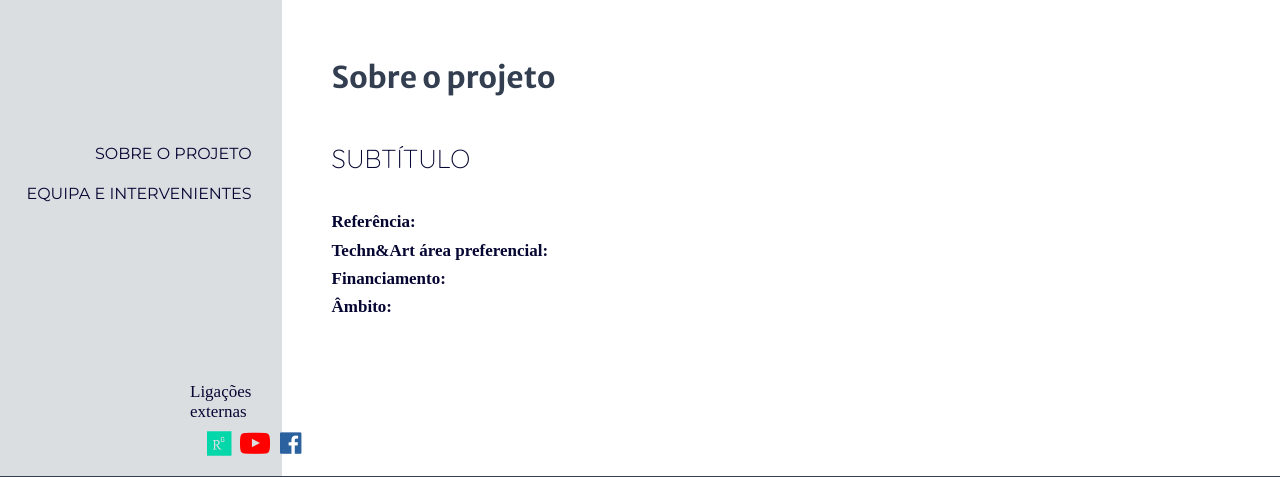
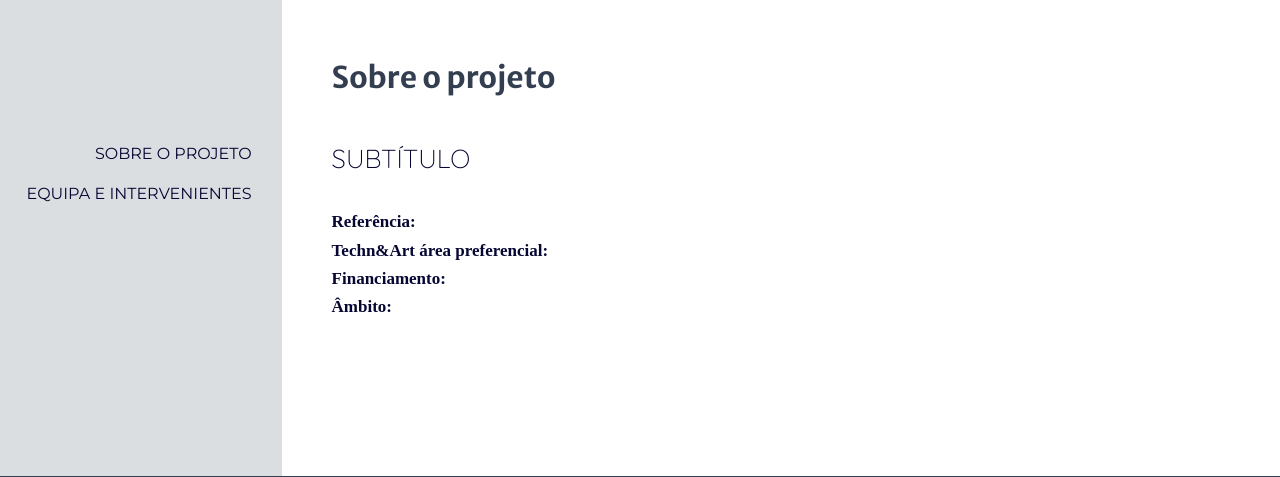
Before and after one commit to iptomar/Tech-Art-F, a PHP site: page /projeto.php in a window 1280 px wide. Shown: the part 592-1069 px from the top of the page. Run offline with PHP 8.4, Linux system fonts and the light colour scheme; data comes from the database, SQL or seed files in the repository; some libraries are stand-ins or nearby versions; some web fonts are replaced.

Commit message:
CSS do backoffice alterado: classe de CSS dos div para os forms de CRUD de  'container mt-5' para 'container-xl mt-5'; Ligações externas removidas de cada projeto;

```diff
--- a/backoffice/administradores/create.php
+++ b/backoffice/administradores/create.php
@@ -43,7 +43,7 @@ if ($_SERVER["REQUEST_METHOD"] == "POST") {
     }
 </style>
 
-<div class="container mt-5">
+<div class="container-xl mt-5">
     <div class="card">
         <h5 class="card-header text-center">Adicionar Administrador</h5>
         <div class="card-body">
--- a/backoffice/administradores/edit.php
+++ b/backoffice/administradores/edit.php
@@ -60,7 +60,7 @@ if ($_SERVER["REQUEST_METHOD"] == "POST") {
     }
 </style>
 
-<div class="container mt-5">
+<div class="container-xl mt-5">
     <div class="card">
         <h5 class="card-header text-center">Editar Administrador</h5>
         <div class="card-body">
--- a/backoffice/administradores/remove.php
+++ b/backoffice/administradores/remove.php
@@ -52,7 +52,7 @@ if ($_SERVER["REQUEST_METHOD"] == "POST") {
     }
 </style>
 
-<div class="container mt-5">
+<div class="container-xl mt-5">
     <div class="card">
         <h5 class="card-header text-center">Remover Administrador</h5>
         <div class="card-body">
--- a/backoffice/administradores/resetpassword.php
+++ b/backoffice/administradores/resetpassword.php
@@ -45,7 +45,7 @@ if ($_SERVER["REQUEST_METHOD"] == "POST") {
         }
     </style>
 
-    <div class="container mt-5">
+    <div class="container-xl mt-5">
         <div class="card">
             <h5 class="card-header text-center">Reset Password</h5>
             <div class="card-body">
--- a/backoffice/investigadores/create.php
+++ b/backoffice/investigadores/create.php
@@ -63,7 +63,7 @@ if ($_SERVER["REQUEST_METHOD"] == "POST") {
     }
 </style>
 
-<div class="container mt-5">
+<div class="container-xl mt-5">
     <div class="card">
         <h5 class="card-header text-center">Adicionar Investigador</h5>
         <div class="card-body">
--- a/backoffice/investigadores/edit.php
+++ b/backoffice/investigadores/edit.php
@@ -99,7 +99,7 @@ if ($_SERVER["REQUEST_METHOD"] == "POST") {
     }
 </style>
 
-<div class="container mt-5">
+<div class="container-xl mt-5">
     <div class="card">
         <h5 class="card-header text-center">Editar Investigador</h5>
         <div class="card-body">
--- a/backoffice/investigadores/remove.php
+++ b/backoffice/investigadores/remove.php
@@ -66,7 +66,7 @@ if ($_SERVER["REQUEST_METHOD"] == "POST") {
     }
 </style>
 
-<div class="container mt-5">
+<div class="container-xl mt-5">
     <div class="card">
         <h5 class="card-header text-center">Remover Investigador</h5>
         <div class="card-body">
--- a/backoffice/investigadores/resetpassword.php
+++ b/backoffice/investigadores/resetpassword.php
@@ -43,7 +43,7 @@ if ($_SERVER["REQUEST_METHOD"] == "POST") {
         }
     </style>
 
-    <div class="container mt-5">
+    <div class="container-xl mt-5">
         <div class="card">
             <h5 class="card-header text-center">Reset Password</h5>
             <div class="card-body">
--- a/backoffice/noticias/create.php
+++ b/backoffice/noticias/create.php
@@ -47,7 +47,7 @@ if ($_SERVER["REQUEST_METHOD"] == "POST") {
     }
 </style>
 
-<div class="container mt-5">
+<div class="container-xl mt-5">
     <div class="card">
         <h5 class="card-header text-center">Adicionar Administrador</h5>
         <div class="card-body">
--- a/backoffice/noticias/edit.php
+++ b/backoffice/noticias/edit.php
@@ -81,7 +81,7 @@ if ($_SERVER["REQUEST_METHOD"] == "POST") {
     }
 </style>
 
-<div class="container mt-5">
+<div class="container-xl mt-5">
     <div class="card">
         <h5 class="card-header text-center">Editar Notícia</h5>
         <div class="card-body">
--- a/backoffice/noticias/remove.php
+++ b/backoffice/noticias/remove.php
@@ -60,7 +60,7 @@ if ($_SERVER["REQUEST_METHOD"] == "POST") {
     }
 </style>
 
-<div class="container mt-5">
+<div class="container-xl mt-5">
     <div class="card">
         <h5 class="card-header text-center">Remover Notícia</h5>
         <div class="card-body">
--- a/backoffice/projetos/create.php
+++ b/backoffice/projetos/create.php
@@ -71,7 +71,7 @@ if ($_SERVER["REQUEST_METHOD"] == "POST") {
     }
 </style>
 
-<div class="container mt-5">
+<div class="container-xl mt-5">
     <div class="card">
         <h5 class="card-header text-center">Criar Projeto</h5>
         <div class="card-body">
--- a/backoffice/projetos/edit.php
+++ b/backoffice/projetos/edit.php
@@ -117,7 +117,7 @@ if ($_SERVER["REQUEST_METHOD"] == "POST") {
     }
 </style>
 
-<div class="container mt-5">
+<div class="container-xl mt-5">
     <div class="card">
         <h5 class="card-header text-center">Editar Projeto</h5>
         <div class="card-body">
--- a/backoffice/projetos/remove.php
+++ b/backoffice/projetos/remove.php
@@ -61,7 +61,7 @@ if ($_SERVER["REQUEST_METHOD"] == "POST") {
     }
 </style>
 
-<div class="container mt-5">
+<div class="container-xl mt-5">
     <div class="card">
         <h5 class="card-header text-center">Remover Projeto</h5>
         <div class="card-body">
--- a/tecnart/projeto.php
+++ b/tecnart/projeto.php
@@ -67,21 +67,6 @@ $projetos = $stmt->fetch(PDO::FETCH_ASSOC);
                     publicações
                 </span>
             </button> -->
-
-            <h5 class="nofinal"
-                style="font-family: 'Arial Narrow, sans-serif'; font-size: 17px; color:#060633; padding-bottom: 45px; padding-left: 190px;">
-                Ligações externas
-            </h5>
-
-            <a href="https://www.researchgate.net/"
-                style="font-size:28px; color:#04d7aa; position: absolute; bottom: 11px; left: 207px;"><i
-                    class="fab fa-researchgate"></i></a>
-            <a href="https://www.youtube.com/"
-                style="font-size:30px; color:red; position: absolute; bottom: 10px; left: 240px;"><i
-                    class="fa fa-youtube-play"></i></a>
-            <a href="https://www.facebook.com/"
-                style="font-size:25px; color:#2c61a0; position: absolute; bottom: 13px; left: 280px;"><i
-                    class="fa fa-facebook-official"></i></a>
 
 
         </div>
```
